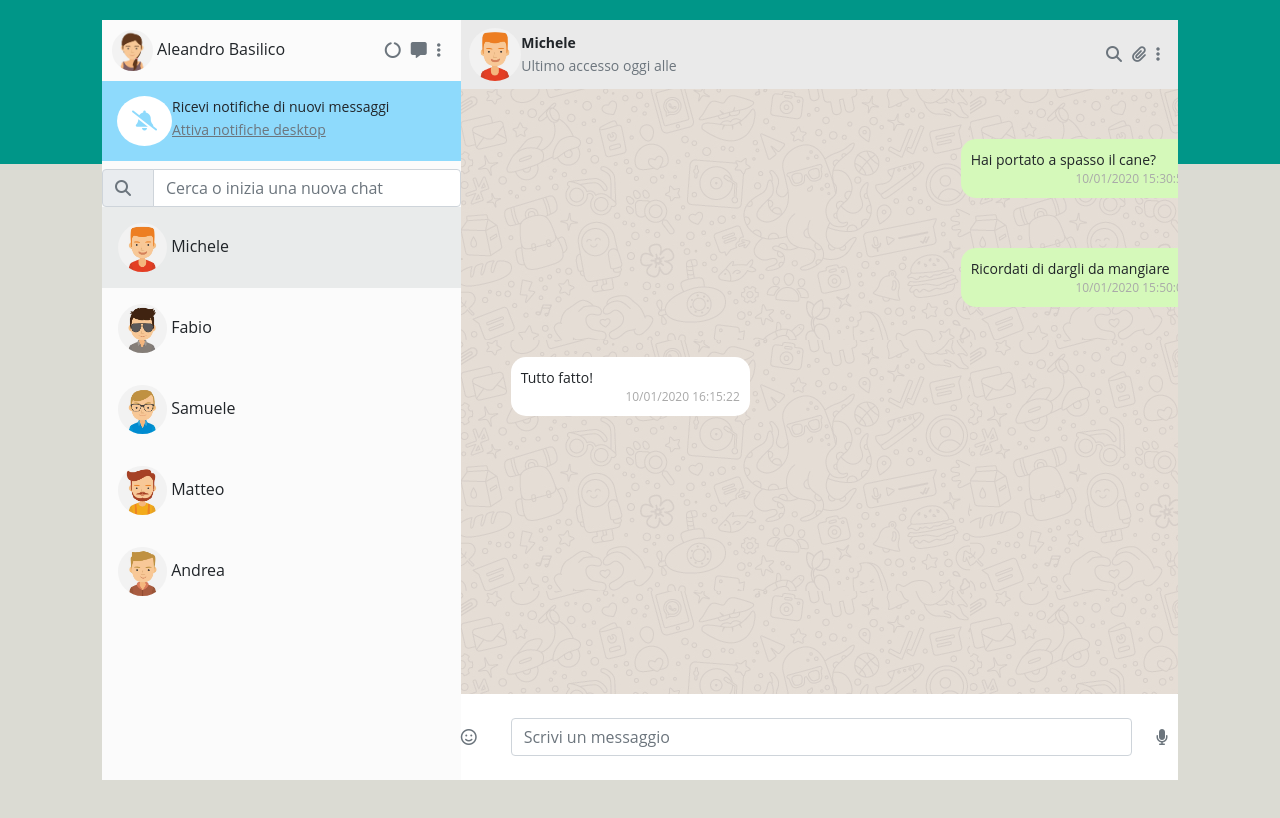
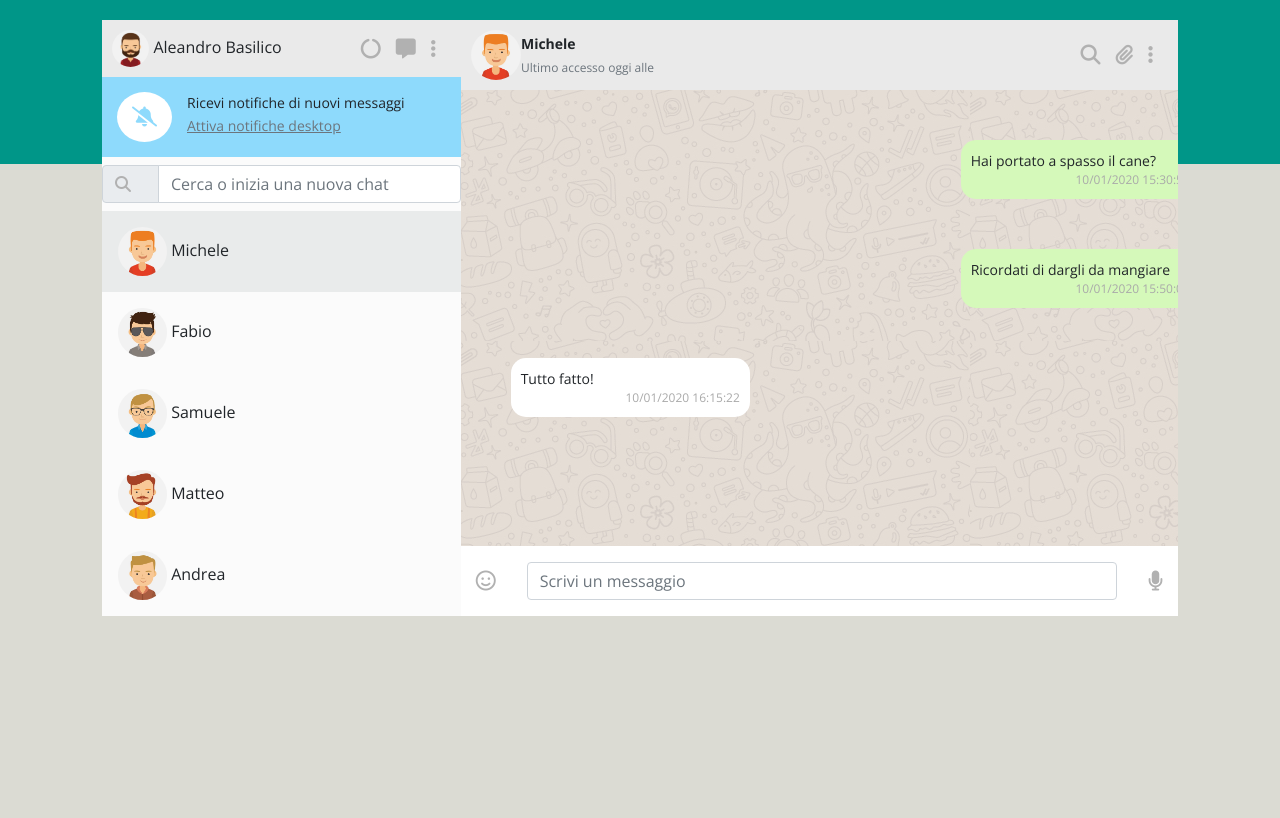
Before and after one commit to Aleandro2119/vue-boolzapp, a plain HTML site: page index.html in a window 1280 px wide. Drawn offline with nearby package versions, Linux system fonts and the light colour scheme.

Commit message:
Add changes

```diff
--- a/css/style.css
+++ b/css/style.css
@@ -1,16 +1,19 @@
 /*General*/
 
 body{
-    font-family: 'Open Sans', sans-serif;
+    font-family: 'Open Sans', sans-serif;;
     background: linear-gradient(0deg, rgb(219,219,211) 80%, rgb(0,150,136) 80%);
     height: 100vh;
 }
 
+.padding-icon{
+    padding: 0 15px;
+}
 /*Sidebar*/
 
 .bg-sidebar {
     background-color: #FBFBFB;
-    height: calc(100vh - 40px);
+    height: 100%;
     margin: 20px;
 }
 
@@ -19,12 +22,11 @@ img{
 }
 
 .fas,.far{
-    padding-right: 10px;
+    padding-right: 15px;
+    font-size: 20px;
+    color: #B1B1B1;
 }
 
-#user{
-    padding: 10px;
-}
 
 /*Notification section*/
 
@@ -56,12 +58,12 @@ p,a{
 }
 
 /*Header contact*/
-#user-header{
+#user-header,#user{
     background-color: #EAEAEA;
-    padding: 8px;
+    padding: 10px;
 }
 .access{
-    font-size: 14px;
+    font-size: 12px;
 }
 
 .img-form{
@@ -108,5 +110,4 @@ p,a{
 /*Footer chat*/
 .bg-footer{
     background-color: white;
-
 }
--- a/index.html
+++ b/index.html
@@ -5,11 +5,17 @@
     <meta charset="UTF-8">
     <meta http-equiv="X-UA-Compatible" content="IE=edge">
     <meta name="viewport" content="width=device-width, initial-scale=1.0">
+    <link rel="icon" href="img/whatsapp.png">
     <title>Boolzapp</title>
     <script src="https://kit.fontawesome.com/e95f5b9a6c.js" crossorigin="anonymous"></script>
     <link rel="stylesheet" href="https://cdn.jsdelivr.net/npm/bootstrap-icons@1.7.2/font/bootstrap-icons.css">
     <link href="https://cdn.jsdelivr.net/npm/bootstrap@5.1.3/dist/css/bootstrap.min.css" rel="stylesheet"
         integrity="sha384-1BmE4kWBq78iYhFldvKuhfTAU6auU8tT94WrHftjDbrCEXSU1oBoqyl2QvZ6jIW3" crossorigin="anonymous">
+    <link rel="preconnect" href="https://fonts.googleapis.com">
+    <link rel="preconnect" href="https://fonts.gstatic.com" crossorigin>
+    <link
+        href="https://fonts.googleapis.com/css2?family=Open+Sans:ital,wght@0,300;0,400;0,500;0,600;0,700;0,800;1,300;1,400;1,500;1,600;1,700;1,800&display=swap"
+        rel="stylesheet">
     <link rel="stylesheet" href="css/style.css">
     <script src="https://cdn.jsdelivr.net/npm/vue@2/dist/vue.js"></script>
     <script src="https://cdn.jsdelivr.net/npm/dayjs@1.10.7/dayjs.min.js"></script>
@@ -40,8 +46,8 @@
                 <!--Notification section-->
                 <div class=" notification d-flex justify-content-between align-items-center">
                     <div class="d-flex">
-                        <i class="fas fa-bell-slash"></i>
-                        <div>
+                        <i class="fas fa-bell-slash padding-icon"></i>
+                        <div class="padding-icon">
                             <p class="mb-0">Ricevi notifiche di nuovi messaggi</p>
                             <a class="text-secondary" href="#">Attiva notifiche desktop</a>
                         </div>
@@ -51,7 +57,7 @@
                 <!--Search section-->
                 <div class="search">
                     <div class="input-group flex-nowrap pt-2">
-                        <span class="input-group-text"><i class="fas fa-search text-secondary"></i></span>
+                        <span class="input-group-text"><i class="fas fa-search fs-6"></i></span>
                         <input type="text" class="form-control" placeholder="Cerca o inizia una nuova chat"
                             v-model="usersearch" @keyup="searchFilter">
                     </div>
@@ -60,7 +66,7 @@
 
                 <!--Contact section-->
                 <!--INIZIO FACENDOLO CON HTML, POI DA CAMBIARE E FARE TRAMITE V-FOR-->
-                <div class="contact d-flex flex-grow-1 flex-column">
+                <div class="contact d-flex flex-grow-1  flex-column pt-2">
                     <div class="p-3" v-if="contact.visible" v-for="(contact, index) in contacts"
                         :class="{active: index === currentIndex}" @click="isContact(index)">
                         <img class="img-fluid rounded-circle" :src="`img/avatar${contact.avatar}.jpg`" alt="Avatar ">
@@ -93,7 +99,7 @@
                 </div>
 
                 <!--Main chat-->
-                <div class="bg-chat flex-grow-1">
+                <div class="bg-chat flex-grow-1 ">
                     <div class="col-4">
                         <div v-for="message in contacts[currentIndex].messages"
                             :class="message.status === 'sent' ? 'my-message' : 'send-message'">
@@ -107,17 +113,19 @@
                 <footer>
                     <div class="bg-footer flex-shrink-0 ">
                         <div class="d-flex justify-content-between align-items-center">
-                            <i class="far fa-smile text-secondary"></i>
-                            <div class="input-group p-4">
+                            <i class="far fa-smile padding-icon"></i>
+                            <div class="input-group p-3">
                                 <input type="text" class="form-control" placeholder="Scrivi un messaggio"
                                     v-model="newMessage" @keyup.enter="sendMessage">
                             </div>
-                            <i class="fas fa-microphone text-secondary"></i>
+                            <i class="fas fa-microphone padding-icon"></i>
                         </div>
                     </div>
                 </footer>
-
-                <script src="js/script.js"></script>
+            </div>
+        </div>
+    </div>
+    <script src="js/script.js"></script>
 </body>
 
 </html>
--- a/js/script.js
+++ b/js/script.js
@@ -31,7 +31,7 @@ const root = new Vue({
         currentIndex: 0,
         user: {
             name: 'Aleandro Basilico',
-            avatar: '_io',
+            avatar: '_8',
         },
 
         contacts: [
```
